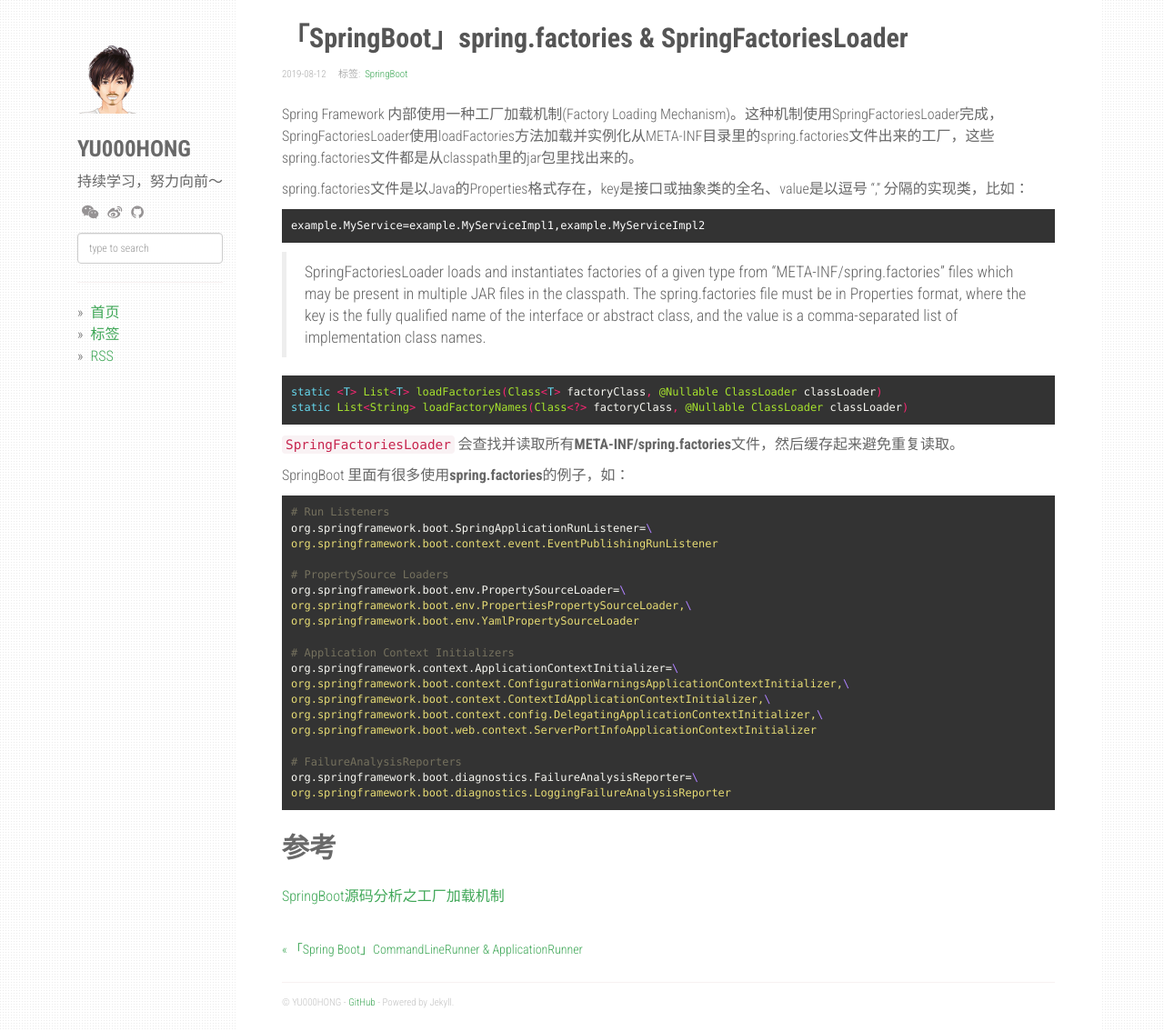
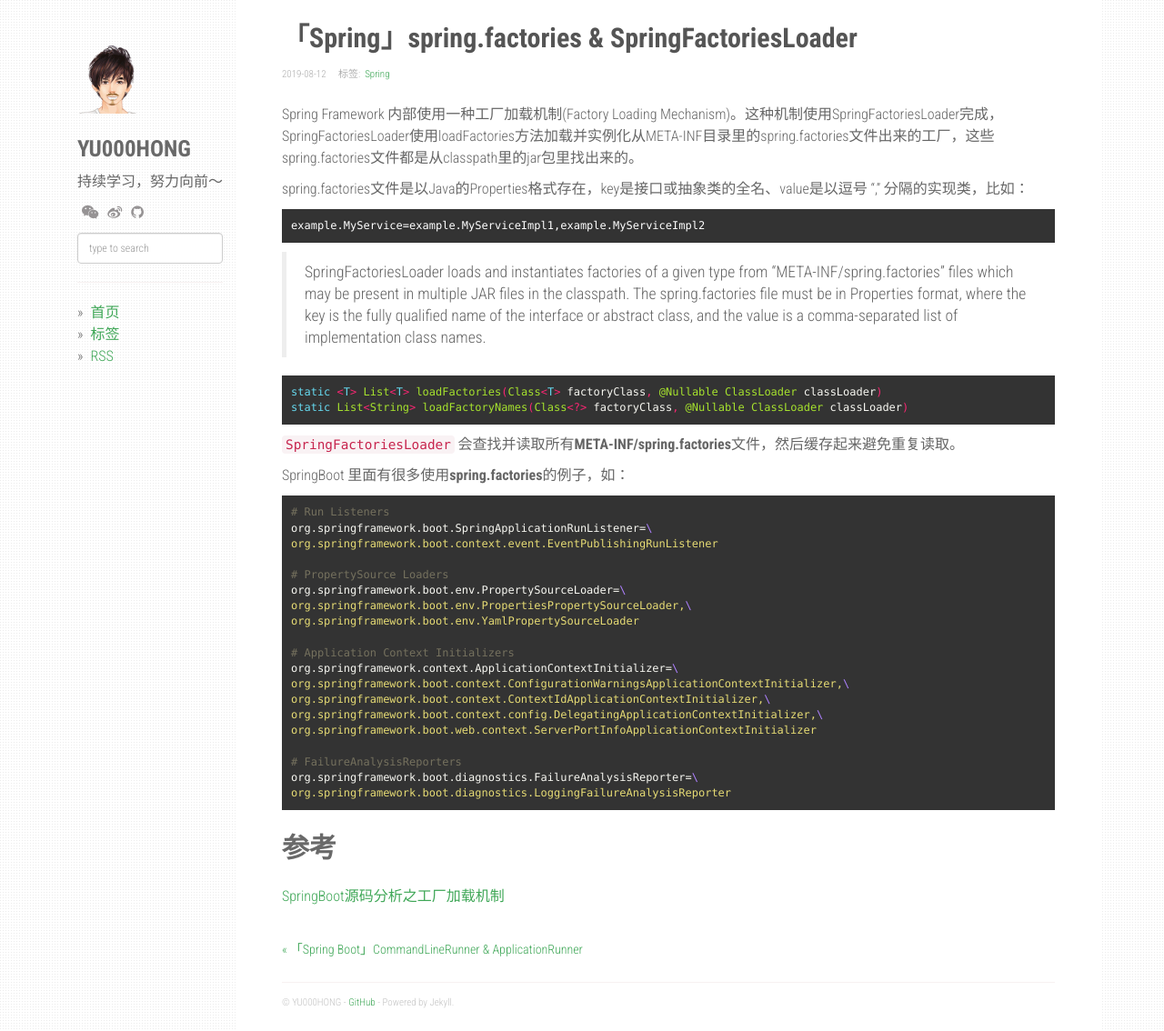
Before and after one commit to yu000hong/yu000hong.github.io, a Jekyll site: the page built from _posts/2019-08-12-spring-factories.md, in a window 1280 px wide and 1134 px high. Shown: the whole window at 91% size. Built offline with Jekyll 4.4.1, drawn with Linux system fonts in a browser that asks for light colours; nearby versions of some CDN libraries.

Commit message:
change tag

```diff
--- a/_posts/2019-08-12-spring-factories.md
+++ b/_posts/2019-08-12-spring-factories.md
@@ -1,8 +1,8 @@
 ---
 layout: post
-title: 「SpringBoot」spring.factories & SpringFactoriesLoader
+title: 「Spring」spring.factories & SpringFactoriesLoader
 date:   2019-08-12 16:30:00 +0800
-tags: [SpringBoot]
+tags: [Spring]
 ---
 
 Spring Framework 内部使用一种工厂加载机制(Factory Loading Mechanism)。这种机制使用SpringFactoriesLoader完成，SpringFactoriesLoader使用loadFactories方法加载并实例化从META-INF目录里的spring.factories文件出来的工厂，这些spring.factories文件都是从classpath里的jar包里找出来的。
```
